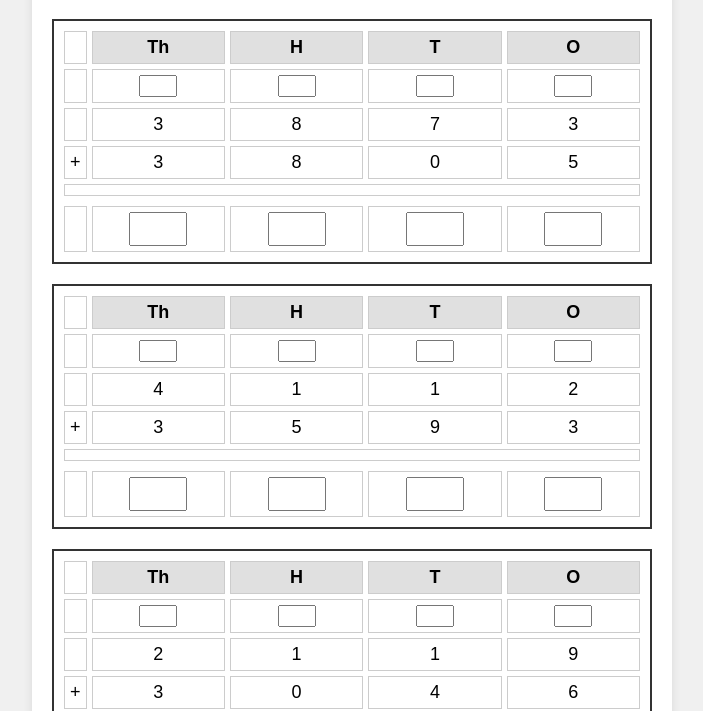
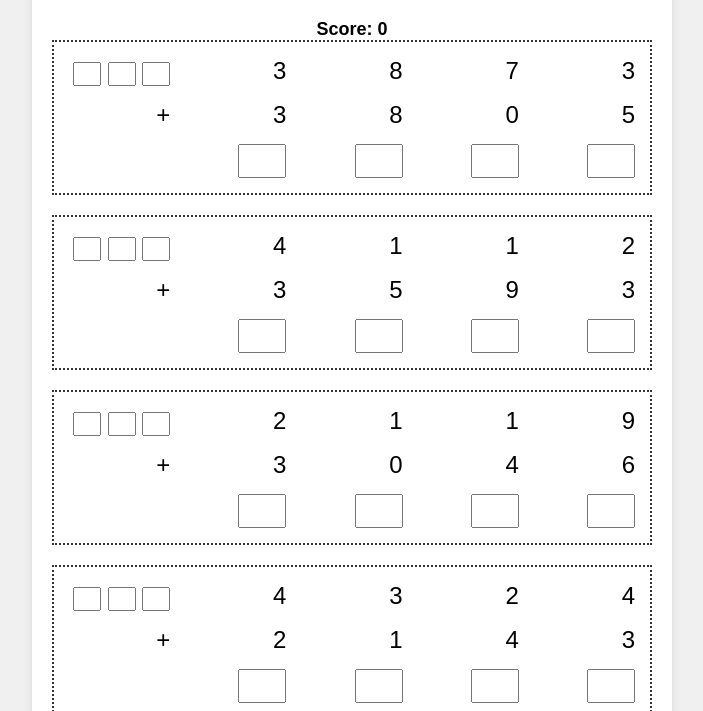
Before and after one commit to Aishah-yusoff/addition-with-regrouping, a plain HTML site: page index.html in a window 1280 px wide. Shown: the part 81-792 px from the top of the page, without its empty margins (288-991 px from the left). Drawn offline with Linux system fonts and the light colour scheme.

Commit message:
Update index.html

```diff
--- a/index.html
+++ b/index.html
@@ -22,41 +22,31 @@
             max-width: 600px;
             width: 90%;
         }
-        .grid {
+        .problem {
             display: grid;
-            grid-template-columns: auto repeat(4, 1fr);
+            grid-template-columns: repeat(5, 1fr);
             gap: 5px;
             margin-bottom: 20px;
-            border: 2px solid #333;
+            border: 2px dotted #333;
             padding: 10px;
         }
-        .grid div {
-            text-align: center;
+        .problem div {
+            text-align: right;
             padding: 5px;
-            font-size: 18px;
-            border: 1px solid #ccc;
-        }
-        .place-value {
-            font-weight: bold;
-            background-color: #e0e0e0;
-        }
-        .number {
             font-size: 24px;
         }
-        .addition-line {
-            grid-column: 1 / -1;
-            border-bottom: 2px solid #333;
-            margin-bottom: 5px;
+        .regroup {
+            font-size: 16px;
+            color: #666;
         }
         input {
-            width: 50px;
+            width: 40px;
             font-size: 24px;
             text-align: center;
         }
         .regroup-input {
-            width: 30px;
-            font-size: 14px;
-            text-align: center;
+            width: 20px;
+            font-size: 16px;
         }
         button {
             display: inline-block;
@@ -69,10 +59,13 @@
             border-radius: 5px;
             cursor: pointer;
         }
-        #result {
+        #result, #score {
             text-align: center;
             font-size: 18px;
             margin-top: 20px;
+        }
+        #score {
+            font-weight: bold;
         }
         .hint {
             color: #f44336;
@@ -87,6 +80,7 @@
 <body>
     <div class="container">
         <h1>Addition Practice (With Regrouping)</h1>
+        <div id="score">Score: 0</div>
         <div id="problem-container"></div>
         <div class="button-container">
             <button onclick="checkAnswers()">Check Answers</button>
@@ -97,6 +91,7 @@
 
     <script>
         const problems = [];
+        let score = 0;
 
         function generateProblem() {
             let num1, num2, sum;
@@ -117,28 +112,21 @@
             const formattedNum1 = formatNumber(num1);
             const formattedNum2 = formatNumber(num2);
             return `
-                <div class="grid" id="problem-${index}">
-                    <div></div>
-                    <div class="place-value">Th</div>
-                    <div class="place-value">H</div>
-                    <div class="place-value">T</div>
-                    <div class="place-value">O</div>
-                    <div></div>
-                    <div><input type="number" class="regroup-input" id="regroup-${index}-0" min="0" max="9"></div>
-                    <div><input type="number" class="regroup-input" id="regroup-${index}-1" min="0" max="9"></div>
-                    <div><input type="number" class="regroup-input" id="regroup-${index}-2" min="0" max="9"></div>
-                    <div><input type="number" class="regroup-input" id="regroup-${index}-3" min="0" max="9"></div>
-                    <div></div>
-                    <div class="number">${formattedNum1[0]}</div>
-                    <div class="number">${formattedNum1[1]}</div>
-                    <div class="number">${formattedNum1[2]}</div>
-                    <div class="number">${formattedNum1[3]}</div>
+                <div class="problem" id="problem-${index}">
+                    <div class="regroup">
+                        <input type="number" class="regroup-input" id="regroup-${index}-0" min="0" max="9">
+                        <input type="number" class="regroup-input" id="regroup-${index}-1" min="0" max="9">
+                        <input type="number" class="regroup-input" id="regroup-${index}-2" min="0" max="9">
+                    </div>
+                    <div>${formattedNum1[0]}</div>
+                    <div>${formattedNum1[1]}</div>
+                    <div>${formattedNum1[2]}</div>
+                    <div>${formattedNum1[3]}</div>
                     <div>+</div>
-                    <div class="number">${formattedNum2[0]}</div>
-                    <div class="number">${formattedNum2[1]}</div>
-                    <div class="number">${formattedNum2[2]}</div>
-                    <div class="number">${formattedNum2[3]}</div>
-                    <div class="addition-line"></div>
+                    <div>${formattedNum2[0]}</div>
+                    <div>${formattedNum2[1]}</div>
+                    <div>${formattedNum2[2]}</div>
+                    <div>${formattedNum2[3]}</div>
                     <div></div>
                     <div><input type="number" id="answer-${index}-0" min="0" max="9"></div>
                     <div><input type="number" id="answer-${index}-1" min="0" max="9"></div>
@@ -178,14 +166,14 @@
                 const userRegroup = [
                     parseInt(document.getElementById(`regroup-${i}-0`).value || '0'),
                     parseInt(document.getElementById(`regroup-${i}-1`).value || '0'),
-                    parseInt(document.getElementById(`regroup-${i}-2`).value || '0'),
-                    parseInt(document.getElementById(`regroup-${i}-3`).value || '0')
+                    parseInt(document.getElementById(`regroup-${i}-2`).value || '0')
                 ];
                 const { num1, num2, sum: correctAnswer } = problems[i];
                 const hintElement = document.getElementById(`hint-${i}`);
 
                 if (userAnswer === correctAnswer) {
                     correct++;
+                    score++;
                     hintElement.textContent = '';
                     document.getElementById(`problem-${i}`).style.backgroundColor = '#e6ffe6';
                 } else {
@@ -195,6 +183,7 @@
                 }
             }
             document.getElementById('result').textContent = `You got ${correct} out of ${problems.length} correct! Check the hints for incorrect answers and try again.`;
+            document.getElementById('score').textContent = `Score: ${score}`;
         }
 
         function generateHint(num1, num2, userAnswer, correctAnswer, userRegroup) {
```
